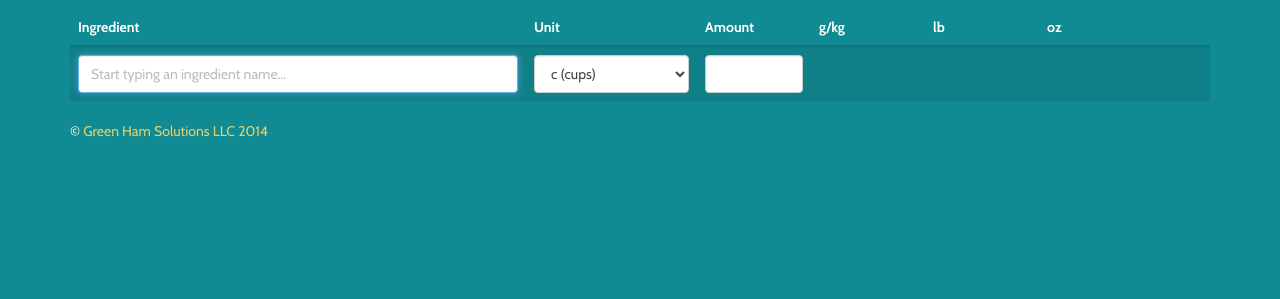
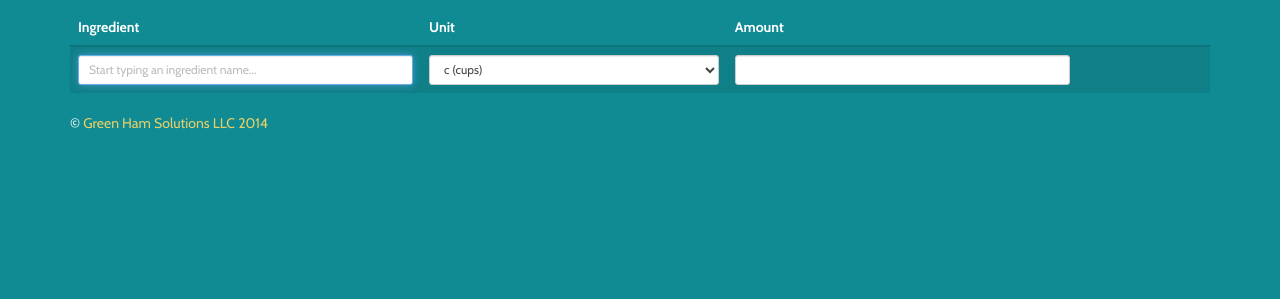
Before and after one commit to greenham/volume2weight, a PHP site: page / in a window 1280 px wide. Shown: the part 61-360 px from the top of the page. Run offline with PHP 8.4, Linux system fonts and the light colour scheme; data comes from the database, SQL or seed files in the repository.

Commit message:
improving UI

```diff
--- a/assets/css/v2w.css
+++ b/assets/css/v2w.css
@@ -1,6 +1,6 @@
 .conversion-result {
   font-weight: bold;
-  font-size: 18px;
+  font-size: 14px;
 }
 
 a.logo img {
--- a/index.php
+++ b/index.php
@@ -35,25 +35,26 @@
         <h1 class="text-muted"><a href="/">volum.io</a></h1>
       </div>
 
+      <div class="table-responsive">
         <table id="recipe-table" class="table table-striped">
           <thead>
             <tr>
-            <th width="40%">Ingredient</th>
-            <th width="15%">Unit</th>
-            <th width="10%">Amount</th>
-            <th width="10%">g/kg</th>
-            <th width="10%">lb</th>
-            <th width="10%">oz</th>
-            <th width="5%"></th>
+              <th>Ingredient</th>
+              <th>Unit</th>
+              <th>Amount</th>
+              <th></th>
+              <th></th>
+              <th></th>
+              <th></th>
             </tr>
           </thead>
           <tbody>
             <tr>
               <td>
-              <input type="text" id="ingredient" autocomplete="off" class="form-control" placeholder="Start typing an ingredient name...">
+                <input type="text" id="ingredient" autocomplete="off" class="form-control input-sm" placeholder="Start typing an ingredient name...">
               </td>
               <td>
-              <select id="unit" class="form-control">
+                <select id="unit" class="form-control input-sm">
                   <option value="t">t (teaspoons)</option>
                   <option value="T">T (tablespoons)</option>
                   <option value="floz">floz (fluid ounces)</option>
@@ -67,19 +68,20 @@
                 </select>
               </td>
               <td>
-              <input type="text" id="amount" size="3" class="form-control">
+                <input type="number" id="amount" autocomplete="off" size="3" class="form-control input-sm">
               </td>
               <td class="grams conversion-result"></td>
               <td class="pounds conversion-result"></td>
               <td class="ounces conversion-result"></td>
-            <td title="reset" data-toggle="tooltip" data-placement="top">
-              <button class="btn btn-sm btn-default" id="reset-btn">
+              <td title="reset" data-toggle="tooltip" data-placement="top" class="text-right">
+                <button class="btn btn-xs btn-default" id="reset-btn">
                   <span class="glyphicon glyphicon-remove-circle"></span>
                 </button>
               </td>
             </tr>
           </tbody>
         </table>
+      </div>
 
       <div class="footer">
         <p>&copy; <a href="https://greenhamsolutions.com" target="_blank">Green Ham Solutions LLC 2014</a></p>
```
Lines whose indentation alone changed are shown as unchanged.
